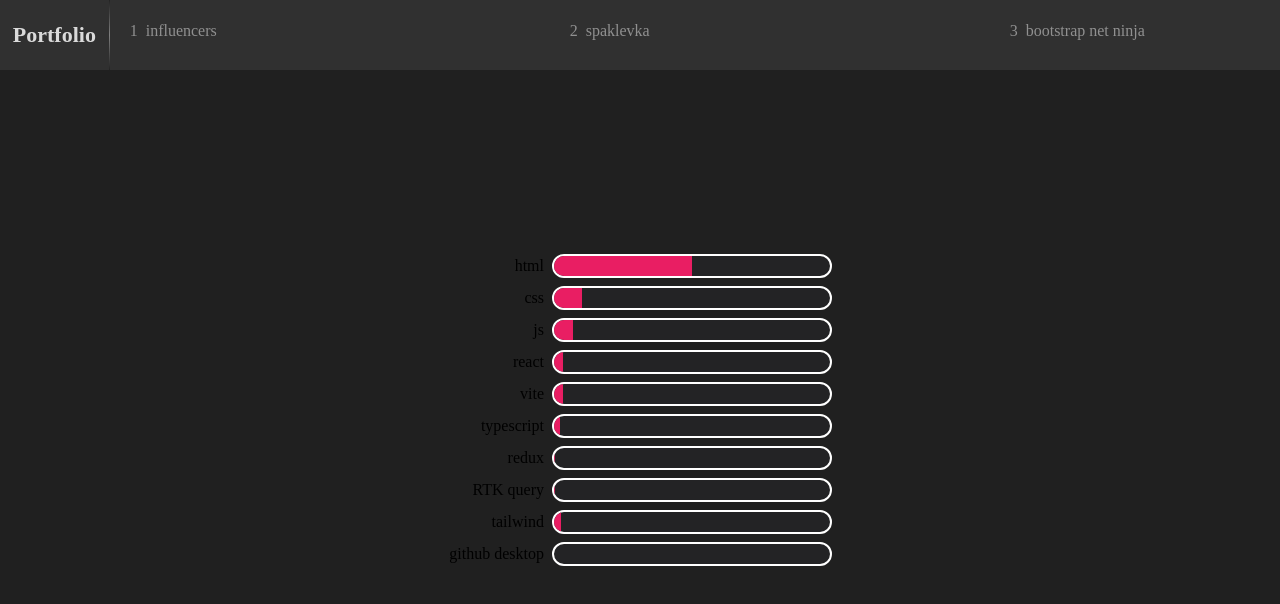
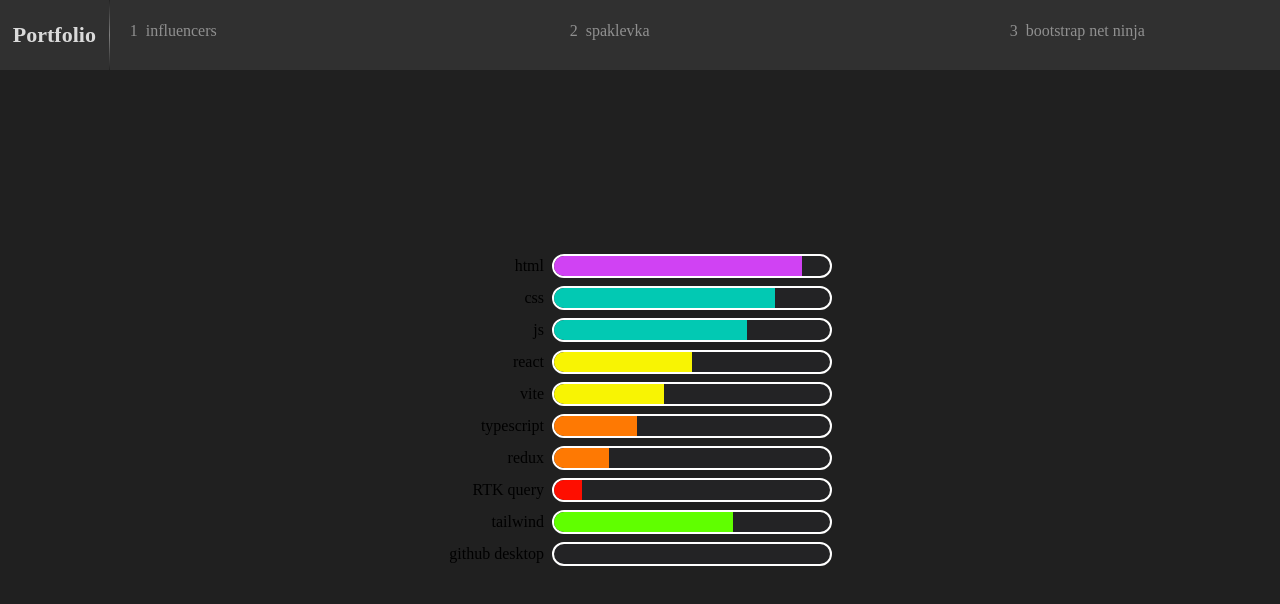
Before and after one commit to Nicitaa/14_portfolio, a React (Vite) app: page / in a window 1280 px wide. Shown: the top 604 px of the page. Built offline with nearby package versions, Linux system fonts and the light colour scheme.

Commit message:
animation with colors

```diff
--- a/package.json
+++ b/package.json
@@ -10,6 +10,7 @@
     "preview": "vite preview"
   },
   "dependencies": {
+    "gsap": "^3.11.5",
     "react": "^18.2.0",
     "react-dom": "^18.2.0",
     "react-router-dom": "^6.10.0"
--- a/src/data/skills.ts
+++ b/src/data/skills.ts
@@ -2,47 +2,47 @@
   {
     id:1,
     title:'html',
-    hours:5000
+    hours:9000
   },
   {
     id:2,
     title:'css',
-    hours:1000
+    hours:8000
   },
   {
     id:3,
     title:'js',
-    hours:700
+    hours:7000
   },
   {
     id:4,
     title:'react',
-    hours:340
+    hours:5000
   },
   {
     id:5,
     title:'vite',
-    hours:320
+    hours:4000
   },
   {
     id:6,
     title:'typescript',
-    hours:200
+    hours:3000
   },
   {
     id:7,
     title:'redux',
-    hours:50
+    hours:2000
   },
   {
     id:8,
     title:'RTK query',
-    hours:50
+    hours:1000
   },
   {
     id:9,
     title:'tailwind',
-    hours:270
+    hours:6500
   },
   {
     id:10,
--- a/src/pages/Main.tsx
+++ b/src/pages/Main.tsx
@@ -1,22 +1,49 @@
-import { useEffect, useState } from "react";
+import { useLayoutEffect, useRef } from "react";
 import { skills } from "../data/skills";
 import './main.css'
+import gsap from "gsap";
+
+
+
 export function Main () {
 
 function Skill(skill:any) {
-  const [mounted,setMounted] = useState(false)
+  const progressRef:React.MutableRefObject<any> = useRef();
 
-useEffect(() => {
-  setMounted(true)
-},[])
 
-const width = mounted ? `${(skill.hours)/100+`%`}` : '0'
+  useLayoutEffect(() => {
+    const wn8 = 100/6
+    const percent = skill.hours / 100;
+    let background = '#fe0e00'
+    if (percent > wn8*0) {
+      background='#fe0e00' //red
+    }
+    if (percent > wn8*1) {
+      background='#fe7903' //orange
+    }
+    if (percent > wn8*2) {
+      background='#f8f403' //yellow
+    }
+    if (percent > wn8*3) {
+      background='#60ff00' //green
+    }
+    if (percent > wn8*4) {
+      background='#02c9b3' //turquoise
+    }
+    if (percent > wn8*5) {
+      background='#d042f3' //violet
+    }
+    gsap.to(progressRef.current, {
+      width: `${percent}%`,
+      background,
+    });
+  }, []);
 
 return (
 <li key={skill.id}>
       <h1>{skill.title}</h1>
       <div className="progress-bar">
-        <div className="skill-progress" style={{width}}></div>
+        <div className="skill-progress" ref={progressRef}></div>
       </div>
     </li>
 )
--- a/src/pages/main.css
+++ b/src/pages/main.css
@@ -42,7 +42,8 @@
 }
 
 .skill-progress {
+  width: 0;
   height: 100%;
-  background-color: #e91e63;
+  background-color: #fe0e00;
   transition: 4s ease;
 }
```
Also changed, not shown: 1 other file (tests, documents, lock files or other folders).
